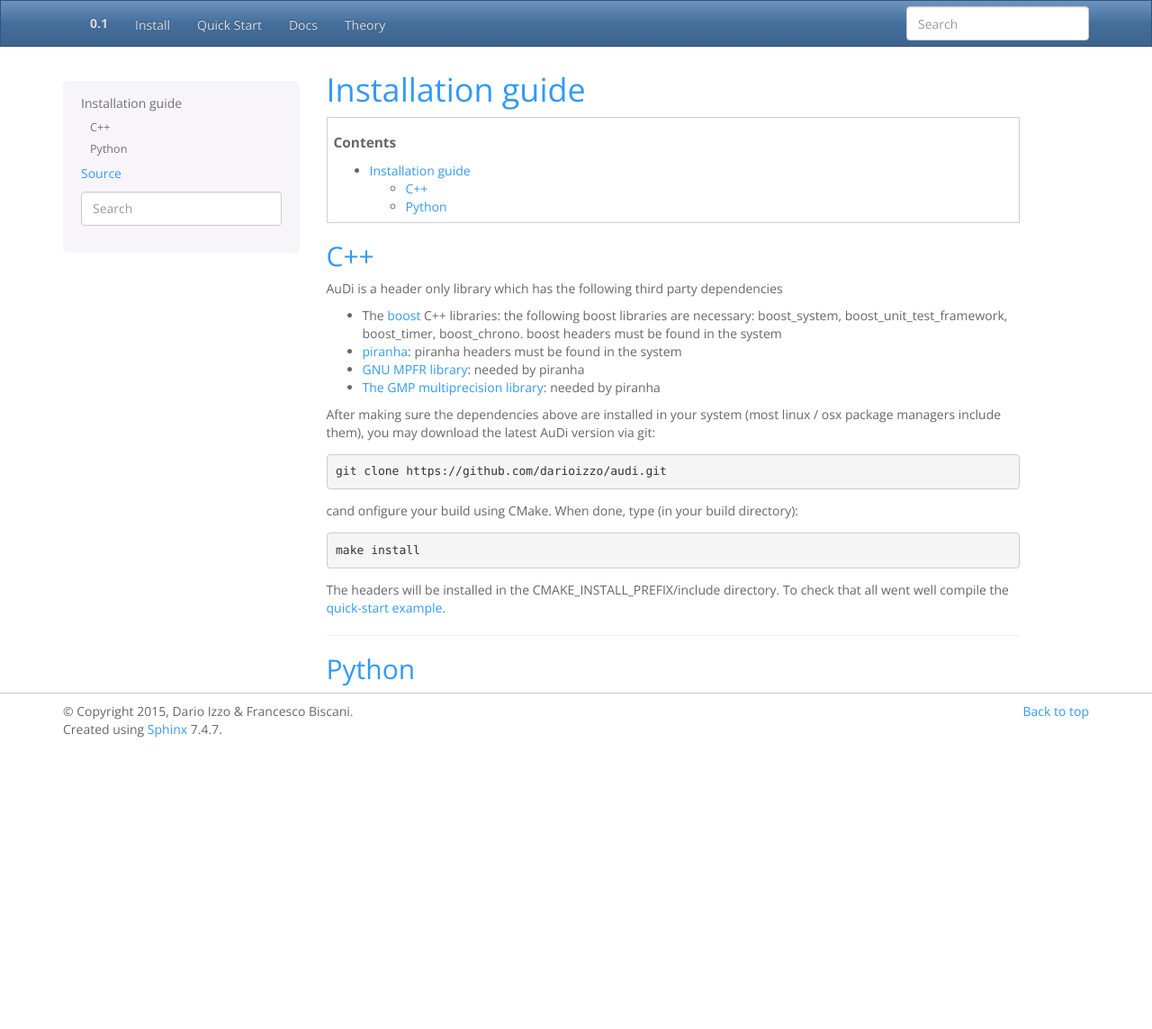
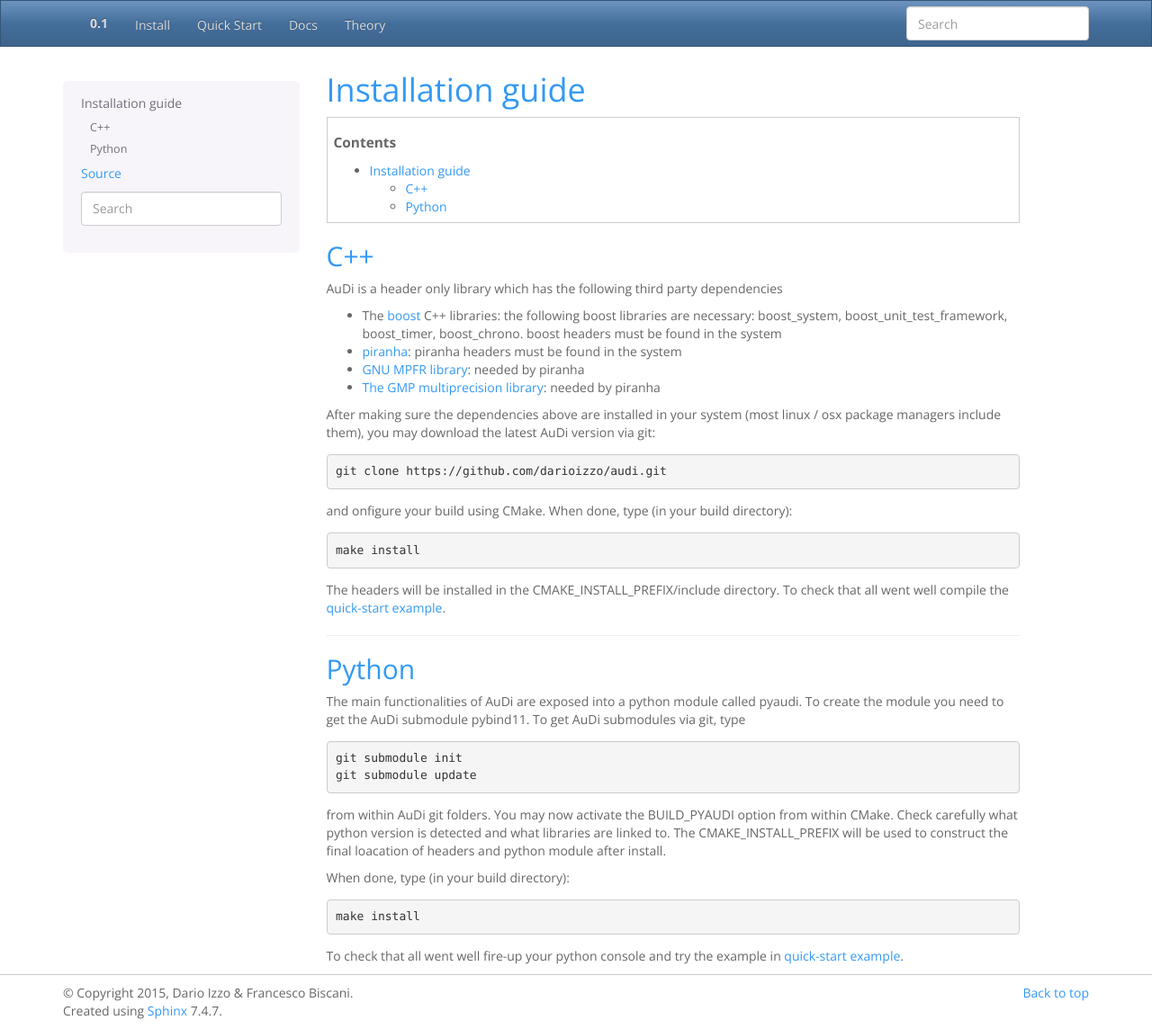
Before and after one commit to darioizzo/audi, a Sphinx documentation site: the page built from doc/sphinx/installation.rst, in a window 1280 px wide and 1144 px high. Shown: the whole window at 90% size. Built offline with Sphinx 7.4.7, drawn with Linux system fonts in a browser that asks for light colours.

Commit message:
Docs updated with bindings

```diff
--- a/doc/sphinx/installation.rst
+++ b/doc/sphinx/installation.rst
@@ -23,7 +23,7 @@
 
    git clone https://github.com/darioizzo/audi.git
 
-cand onfigure your build using CMake. When done, type (in your build directory):
+and onfigure your build using CMake. When done, type (in your build directory):
 
 .. code-block:: bash
 
@@ -35,3 +35,20 @@
 
 Python
 ------
+
+The main functionalities of AuDi are exposed into a python module called pyaudi. To create the module you need to get the AuDi submodule pybind11. To get AuDi submodules via git, type
+
+.. code-block:: bash
+
+   git submodule init
+   git submodule update
+
+from within AuDi git folders. You may now activate the BUILD_PYAUDI option from within CMake. Check carefully what python version is detected and what libraries are linked to. The CMAKE_INSTALL_PREFIX will be used to construct the final loacation of headers and python module after install.
+
+When done, type (in your build directory):
+
+.. code-block:: bash
+
+   make install
+
+To check that all went well fire-up your python console and try the example in :ref:`quick-start example <getting_started>`.
```
Also changed, not shown: doc/sphinx/quickstart.rst (+15 -1 lines), 1 other file.
